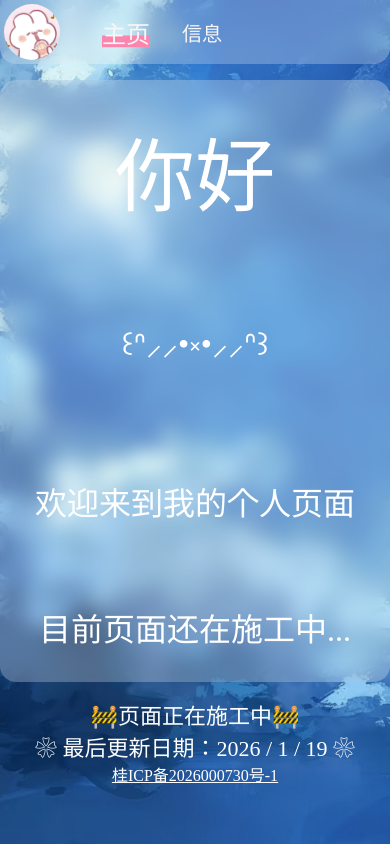
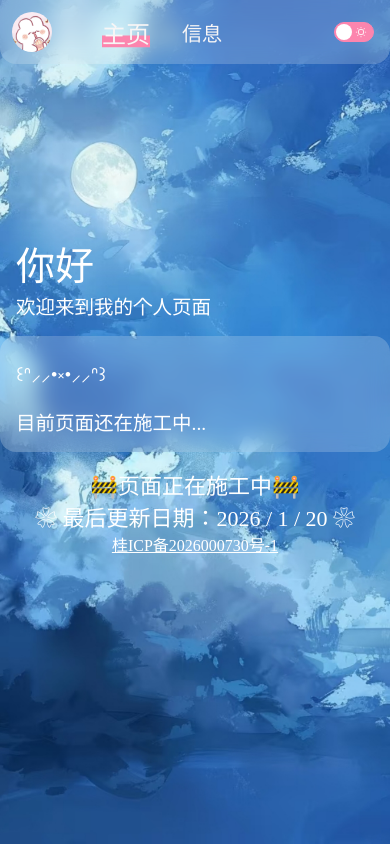
Before and after one commit to TMyxGames/my-homepage, a Vue app: page /PageHome in a window 390 px wide. Built offline with nearby package versions, Linux system fonts and the light colour scheme; a web font is replaced by a local one.

Commit message:
增加了深色主题切换开关

```diff
--- a/src/App.vue
+++ b/src/App.vue
@@ -17,7 +17,7 @@
 
   body, #app, button, input, select, textarea {
     font-family: '晴雪体';
-    color: rgb(255, 255, 255);
+    /* color: rgb(255, 255, 255); */
   }
 
 </style>
--- a/src/components/GlobalFooter.vue
+++ b/src/components/GlobalFooter.vue
@@ -1,7 +1,7 @@
 <template>
     <div class="footer-container">
         <label class="prompt">🚧页面正在施工中🚧</label>
-        <label class="prompt">❀ 最后更新日期：2026 / 1 / 19 ❀</label>
+        <label class="prompt">❀ 最后更新日期：2026 / 1 / 20 ❀</label>
         <a class="beian"
             href="http://beian.miit.gov.cn/"
             target="_blank"
@@ -26,6 +26,8 @@
         margin-top: 1rem;
         margin-bottom: 1rem;
 
+        color: var(--glass-text);
+
         display: flex;
         flex-direction: column;
         align-items: center;
@@ -37,7 +39,8 @@
 
     .beian {
         font-size: 16px;
+        color: inherit;
         /* text-decoration: none; */
-        color: rgb(255, 255, 255);
+        /* color: rgb(255, 255, 255); */
     }
 </style>
--- a/src/components/Header/GlobalHeader.vue
+++ b/src/components/Header/GlobalHeader.vue
@@ -23,7 +23,9 @@
             </router-link>
         </div>
 
-
+        <div class="control-area">
+            <ThemeSwitcher></ThemeSwitcher>
+        </div>
 
     </div>
 </template>
@@ -31,10 +33,13 @@
 
 <script>
     import GlobalHeaderOption from './GlobalHeaderOption.vue'
+    import ThemeSwitcher from '../ThemeSwitcher.vue';
+
     export default {
         name: 'GlobalHeader',
         components: {
-            GlobalHeaderOption
+            GlobalHeaderOption,
+            ThemeSwitcher
         },
         props: {
 
@@ -47,7 +52,8 @@
                     // {id:3, name: "联系我", path: '/PageContact'},
                     // {id:4, name: "测试页面", path: '/PageTest'},
                     // {id:5, name: "歌词", path: '/PageLyrics'},
-                ]
+                ],
+                theme: false,
             }
         },
 
@@ -59,7 +65,7 @@
         position: fixed;
         z-index: 100;
 
-        top: 0;
+        top: 0.5rem;
         width: 100%;
         height: 4rem;
         max-width: 100rem;
@@ -70,12 +76,14 @@
         align-items: center;
         justify-self: center;
         gap: 2rem;
+        /* padding: 0.25rem; */
 
         box-sizing: border-box;
-        background-color: rgba(255, 255, 255, 25%);
+        background-color: var(--glass-bg);
         backdrop-filter: blur(10px);
-        border-radius: 0 0 1rem 1rem;
+        border-radius: 1rem;
 
+        transition: all 0.25s ease;
     }
 
     .logo-area {
@@ -89,16 +97,55 @@
     }
 
     .logo {
-        width: 3.5rem;
-        height: 3.5rem;
+        width: 2.5rem;
+        height: 2.5rem;
         border-radius: 50%;
 
     }
 
     .option-area {
+        height: 100%;
+
         display: flex;
         align-items: center;
         gap: 1rem;
     }
 
+    .control-area {
+        height: 100%;
+
+        display: flex;
+        align-items: center;
+        gap: 1rem;
+        padding: 1rem;
+
+        margin-left: auto;
+    }
+
+    /* 小于页面宽度 */
+    @media (max-width: 100rem) {
+        .header-container {
+            top: 0;
+            border-radius: 0 0 1rem 1rem;
+
+        }
+    }
+
+    /* 平板屏幕 */
+    @media (max-width: 768px) {
+        .header-container {
+            top: 0;
+            border-radius: 0 0 1rem 1rem;
+        }
+    }
+
+    /* 移动屏幕 */
+    @media (max-width: 640px) {
+        .header-container {
+            top: 0;
+            border-radius: 0 0 1rem 1rem;
+            /* height: 3.5rem; */
+        }
+    }
+
 </style>
--- a/src/components/PageHome.vue
+++ b/src/components/PageHome.vue
@@ -1,47 +1,89 @@
 <template>
+    <div class="banner-container">
+        <label class="title">你好</label>
+        <label class="subtitle">欢迎来到我的个人页面</label>
+    </div>
     <div class="home-container">
-        <label class="title">你好</label>
         <label class="subtitle emoji">꒰ᐢ⸝⸝•༝•⸝⸝ᐢ꒱</label>
-        <label class="subtitle">欢迎来到我的个人页面</label>
         <label class="subtitle">目前页面还在施工中...</label>
         <!-- <h2 class="subtitle">(ˆ꜆ .   ̫  . ).   ̫  . ꜀ˆ)</h2> -->
     </div>
-
 </template>
 
 <script>
     export default {
         name: 'PageHome',
+        components: {
+        },
+        data() {
+            return {
+
+            }
+        },
+        methods: {
+
+        }
     }
 
 </script>
 
 <style scoped>
+    .banner-container {
+        height: 40rem;
+        width: 100%;
+        padding: clamp(1rem, 2vw, 2rem);
+
+        box-sizing: border-box;
+        color: var(--glass-text);
+
+        display: flex;
+        flex-direction: column;
+        justify-content: flex-end;
+        align-items: flex-start;
+        /* gap: 1rem; */
+
+    }
+
     .home-container {
         height: 100%;
         width: 100%;
-        padding: 2rem;
+        padding: clamp(1rem, 2vw, 2rem);
 
         box-sizing: border-box;
-        background-color: rgba(255, 255, 255, 25%);
+        background-color: var(--glass-bg);
+        color: var(--glass-text);
         backdrop-filter: blur(10px);
         border-radius: 1rem;
 
-        display: flex;
+        /* display: flex;
         flex-direction: column;
         justify-content: center;
         align-items: center;
-        gap: 5rem;
+        gap: 5rem; */
+        display: grid;
+
     }
 
     .title {
-        font-size: clamp(5rem, 10vw, 10rem);
+        font-size: clamp(2rem, 10vw, 10rem);
     }
 
     .subtitle {
-        font-size: clamp(2rem, 5vw, 5rem);
+        font-size: clamp(1rem, 5vw, 5rem);
     }
 
+    /* 平板屏幕 */
+    @media (max-width: 768px) {
+        .banner-container {
+            height: 28rem;
+        }
+    }
 
+    /* 移动屏幕 */
+    @media (max-width: 640px) {
+        .banner-container {
+            height: 16rem;
+        }
+    }
 
 </style>
--- a/src/components/PageInfo.vue
+++ b/src/components/PageInfo.vue
@@ -18,7 +18,8 @@
         padding: 2rem;
 
         box-sizing: border-box;
-        background-color: rgba(255, 255, 255, 25%);
+        background-color: var(--glass-bg);
+        color: var(--glass-text);
         backdrop-filter: blur(10px);
         border-radius: 1rem;
 
--- /dev/null
+++ b/src/components/ThemeSwitcher.vue
@@ -0,0 +1,52 @@
+<template>
+    <div class="theme-switcher">
+        <el-switch
+          v-model="isDark"
+          inline-prompt
+          :active-icon="Moon"
+          :inactive-icon="Sunny"
+          @change="toggleTheme"
+          style="--el-switch-on-color: #511e78; --el-switch-off-color: #fc85ae"
+        />
+    </div>
+</template>
+
+<script setup>
+    import { ref, onMounted } from 'vue'
+    import { Sunny, Moon } from '@element-plus/icons-vue'
+
+    // 响应式变量，记录是否为深色模式
+    const isDark = ref(false)
+
+    // 切换主题的主逻辑
+    const toggleTheme = (val) => {
+        const htmlEl = document.documentElement
+        if (val) {
+            htmlEl.classList.add('dark')
+            localStorage.setItem('user-theme', 'dark')
+        } else {
+            htmlEl.classList.remove('dark')
+            localStorage.setItem('user-theme', 'light')
+        }
+    }
+
+    // 初始化检查
+    onMounted(() => {
+        const savedTheme = localStorage.getItem('user-theme')
+        // 检查本地存储或系统偏好
+        const prefersDark = window.matchMedia('(prefers-color-scheme: dark)').matches
+
+        if (savedTheme === 'dark' || (!savedTheme && prefersDark)) {
+            isDark.value = true
+            document.documentElement.classList.add('dark')
+        }
+    })
+</script>
+
+<style scoped>
+    .theme-switcher {
+        display: flex;
+        justify-content: center;
+        align-items: center;
+    }
+</style>
--- a/src/main.js
+++ b/src/main.js
@@ -6,6 +6,7 @@ import axios from 'axios'
 import VueRuter from 'vue-router'
 
 import './styles/reset.css'
+import './styles/theme.css'
 import GlobalHeaderJump from './router/GlobalJump'
 
 const app = createApp(App)
--- /dev/null
+++ b/src/styles/theme.css
@@ -0,0 +1,38 @@
+/* 浅色模式（默认） */
+:root {
+    /* 大容器 */
+    --glass-bg: rgba(255, 255, 255, 20%);
+    --glass-text: rgba(255, 255, 255);
+
+    /* 小容器 */
+    --card-bg: rgba(255, 255, 255, 75%);
+    --card-text: #222831;
+
+    /* 装饰 */
+    /* --border-color: rgba(255, 255, 255, 0.3);
+    --shadow-color: rgba(0, 0, 0, 0.1);
+    --blur-bg: rgba(255, 255, 255, 0.25); */
+}
+
+/* 深色模式 */
+html.dark {
+    /* 大容器 */
+    --glass-bg: rgba(0, 0, 0, 40%);
+    --glass-text: rgb(200, 200, 200);
+
+    /* 小容器 */
+    --card-bg: rgba(0, 0, 0, 75%);
+    --card-text: rgba(255, 255, 255);
+
+    /* 装饰 */
+    /* --border-color: rgba(255, 255, 255, 0.1);
+    --shadow-color: rgba(0, 0, 0, 0.3);
+    --blur-bg: rgba(17, 24, 39, 0.7); */
+}
+
+/* 过渡动画 - 让主题切换更平滑 */
+/* body { */
+    /* background-color: var(--glass-bg); */
+    /* color: var(--card-text);
+    transition: all 0.5s ease; */
+/* } */
```
Also changed, not shown: src/components/FrostedGlass.vue (added, +120 -0 lines), src/utils/theme.js (added, +29 -0 lines).
